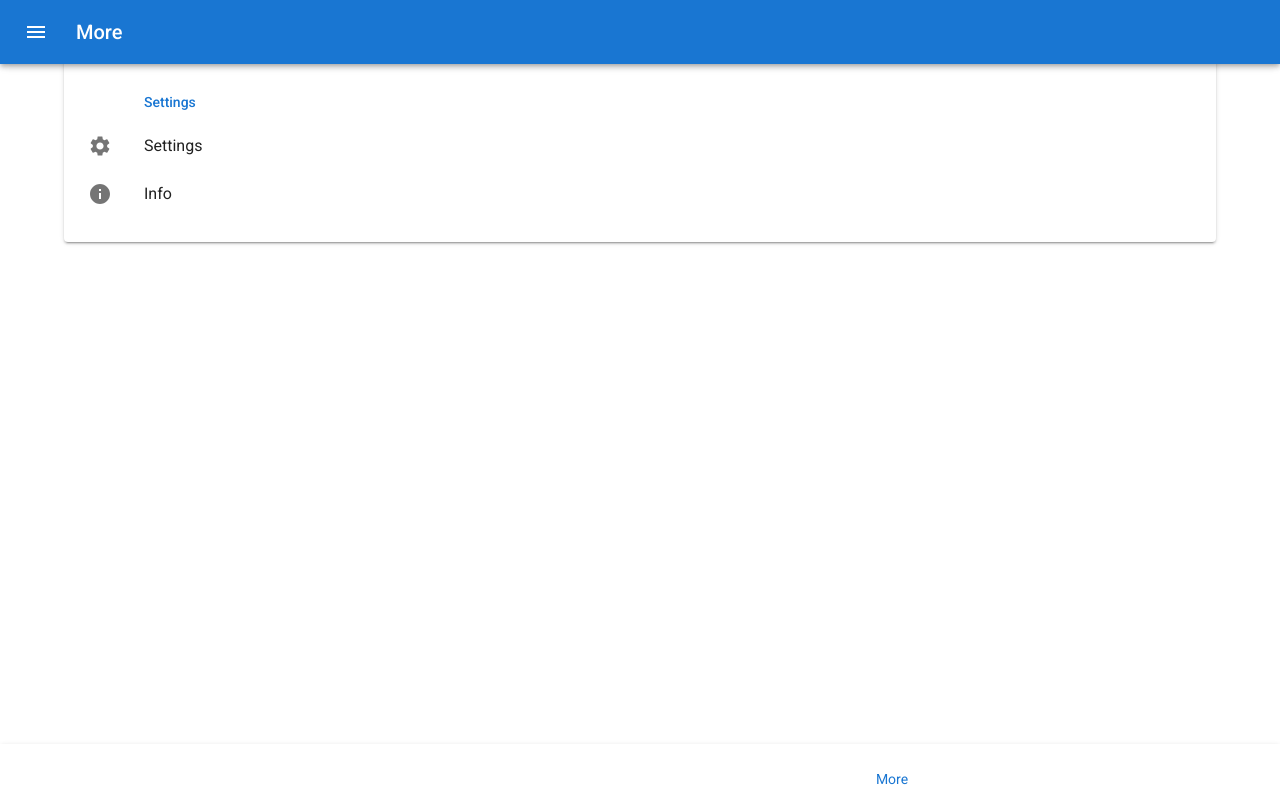
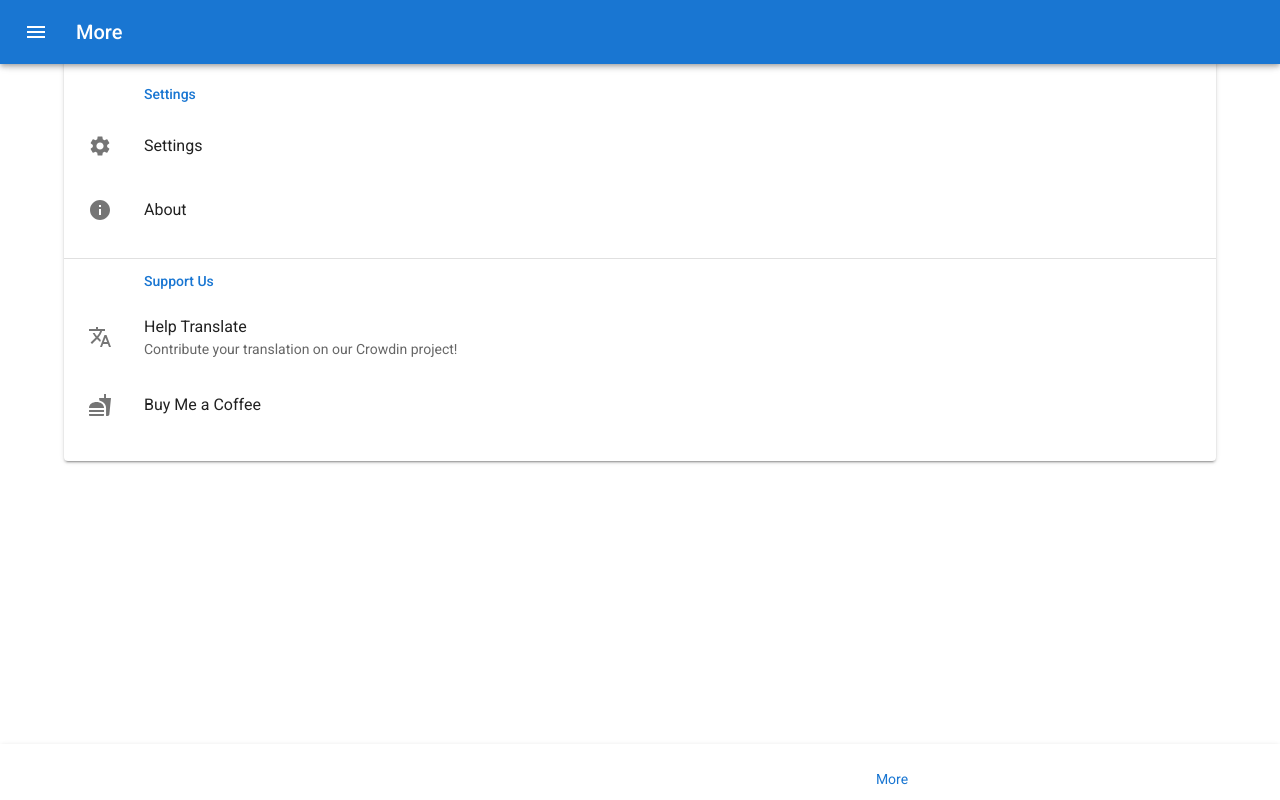
Before and after one commit to Sduby22/riichi-toolbox, a React (Vite) app: page /more in a window 1280 px wide. Built offline with nearby package versions, Linux system fonts and the light colour scheme; some icons are missing.

Commit message:
feat(more): add info setting pages

```diff
--- a/lang/en.json
+++ b/lang/en.json
@@ -10,10 +10,18 @@
   "nav.home": "Home",
   "nav.more": "More",
 
-  "more.info": "Info",
   "more.settings": "Settings",
   "more.settings.lang": "Language",
   "more.settings.lang.auto": "Auto Detect",
+
+  "more.about": "About",
+  "more.supportme": "Support Us",
+  "more.donation": "Buy Me a Coffee",
+  "more.contributeTranslationTitle": "Help Translate",
+  "more.contributeTranslationDesc": "Contribute your translation on our Crowdin project!",
+  "more.about.projectPage": "Project Page",
+  "more.about.osslicense": "Open Source License",
+  "more.about.attribution": "Attribution Infomation",
 
   "calculator.whichToDiscard.header": "Which to Discard?",
   "calculator.whichToDiscard.content": "Given a hand of tiles, calculates the optimal discard to maximize your chances of winning.",
--- a/src/components/SettingsContainer.tsx
+++ b/src/components/SettingsContainer.tsx
@@ -3,6 +3,7 @@ import {
   Container,
   Divider,
   List,
+  ListItem,
   ListItemButton,
   ListItemIcon,
   ListItemText,
@@ -26,7 +27,7 @@ export type EntryGroupType = {
 type EntryItem = {
   primary?: React.ReactNode;
   secondary?: React.ReactNode;
-  icon: React.ReactNode;
+  icon?: React.ReactNode;
   href?: string;
   onClick?: () => void;
 };
@@ -55,8 +56,9 @@ function LinkEntry({ item }: { item: EntryItem }): JSX.Element {
 }
 
 function ListEntry({ item }: { item: EntryItem }): JSX.Element {
+  const padding = item.secondary ? 1 : 2;
   return (
-    <ListItemButton onClick={item.onClick}>
+    <ListItemButton sx={{ pt: padding, pb: padding }} onClick={item.onClick}>
       <ListItemIcon>{item.icon}</ListItemIcon>
       <ListItemText primary={item.primary} secondary={item.secondary} />
     </ListItemButton>
@@ -72,7 +74,7 @@ function SettingsContainer({
   theme.components?.MuiAppBar?.defaultProps;
 
   return (
-    <Container sx={{ pt: 10, mt: -10, pl: 0, pr: 0 }}>
+    <Container sx={{ pt: 9, mt: -10, pl: 0, pr: 0 }}>
       <Paper elevation={2} sx={{ height: "120%" }}>
         <List sx={{ pt: 10, width: "100%", bgcolor: "transparent" }}>
           {Object.entries(entry_groups).map(([group_id, items], ind) => (
--- a/src/pages/more/index.tsx
+++ b/src/pages/more/index.tsx
@@ -1,4 +1,4 @@
-import { Info, Settings } from "@mui/icons-material";
+import { Fastfood, Info, Settings, Translate } from "@mui/icons-material";
 import { FormattedMessage } from "react-intl";
 import SettingsContainer, {
   EntryGroupType,
@@ -13,9 +13,23 @@ const ENTRY_GROUPS: EntryGroupType = {
       href: "settings",
     },
     {
-      primary: <FormattedMessage id="more.info" />,
+      primary: <FormattedMessage id="more.about" />,
       icon: <Info />,
       href: "info",
+    },
+  ],
+  "more.supportme": [
+    {
+      primary: <FormattedMessage id="more.contributeTranslationTitle" />,
+      secondary: <FormattedMessage id="more.contributeTranslationDesc" />,
+      icon: <Translate />,
+      onClick: () => {
+        open("https://crowdin.com/project/riichi-toolbox");
+      },
+    },
+    {
+      primary: <FormattedMessage id="more.donation" />,
+      icon: <Fastfood />,
     },
   ],
 };
--- /dev/null
+++ b/src/pages/more/info.attribution.tsx
@@ -0,0 +1,28 @@
+import { Brush } from "@mui/icons-material";
+import React from "react";
+import SettingsContainer, {
+  EntryGroupType,
+} from "../../components/SettingsContainer";
+import Title from "../../components/Title";
+
+const ATTR: EntryGroupType = {
+  "more.about.attribution": [
+    {
+      primary: "riichi-mahjong-tiles @FluffyStuff ",
+      secondary: "Creative Commons Attribution 4.0 International License",
+      icon: <Brush />,
+      onClick: () => {
+        window.open("https://github.com/FluffyStuff/riichi-mahjong-tiles");
+      },
+    },
+  ],
+};
+
+export default function AttributionPage() {
+  return (
+    <>
+      <Title titleId="more.about.attribution" />
+      <SettingsContainer entryGroups={ATTR} />
+    </>
+  );
+}
--- a/src/pages/more/info.tsx
+++ b/src/pages/more/info.tsx
@@ -1,29 +1,38 @@
-import { Settings, Info } from "@mui/icons-material";
+import { Attribution, Copyright, GitHub } from "@mui/icons-material";
+import { useState } from "react";
 import { FormattedMessage } from "react-intl";
 import SettingsContainer, {
   EntryGroupType,
 } from "../../components/SettingsContainer";
 import Title from "../../components/Title";
 
+export default function Page() {
   const ENTRY_GROUPS: EntryGroupType = {
-  "more.settings": [
+    "more.about": [
       {
-      primary: <FormattedMessage id="more.settings" />,
-      icon: <Settings />,
-      href: "settings",
+        primary: <FormattedMessage id="more.about.projectPage" />,
+        secondary: "github.com/Sduby22/riichi-toolbox",
+        icon: <GitHub />,
+        onClick: () => {
+          window.open("https://github.com/Sduby22/riichi-toolbox");
+        },
       },
       {
-      primary: <FormattedMessage id="more.info" />,
-      icon: <Info />,
-      href: "info",
+        primary: <FormattedMessage id="more.about.osslicense" />,
+        secondary: "MIT",
+        icon: <Copyright />,
+      },
+      {
+        primary: <FormattedMessage id="more.about.attribution" />,
+        icon: <Attribution />,
+        href: "attribution",
       },
     ],
   };
 
-export default function Page() {
   return (
     <>
-      <Title titleId="more.info" />
+      <Title titleId="more.about" />
       <SettingsContainer entryGroups={ENTRY_GROUPS} />;
     </>
   );
--- a/src/pages/router.tsx
+++ b/src/pages/router.tsx
@@ -11,6 +11,7 @@ import Cheatsheet from "./cheatsheet";
 import Home from "./home";
 import More from "./more";
 import MoreInfo from "./more/info";
+import AttributionPage from "./more/info.attribution";
 import SettingsPage from "./more/settings";
 
 const router2 = createBrowserRouter(
@@ -24,6 +25,7 @@ const router2 = createBrowserRouter(
         <Route path="home" element={<Home />} />
         <Route path="more" element={<More />} />
         <Route path="more/info" element={<MoreInfo />} />
+        <Route path="more/info/attribution" element={<AttributionPage />} />
         <Route path="more/settings" element={<SettingsPage />} />
       </Route>
     </>
```
Lines whose indentation alone changed are shown as unchanged.
